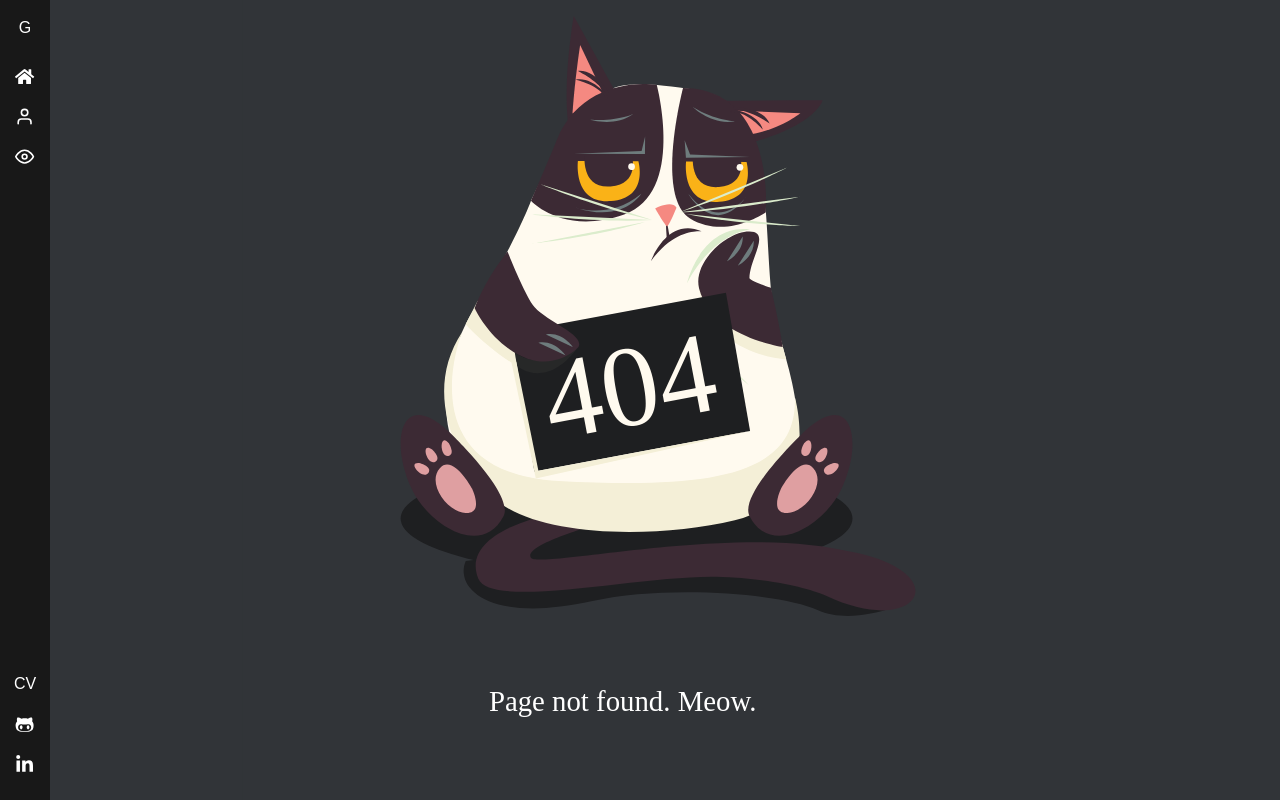
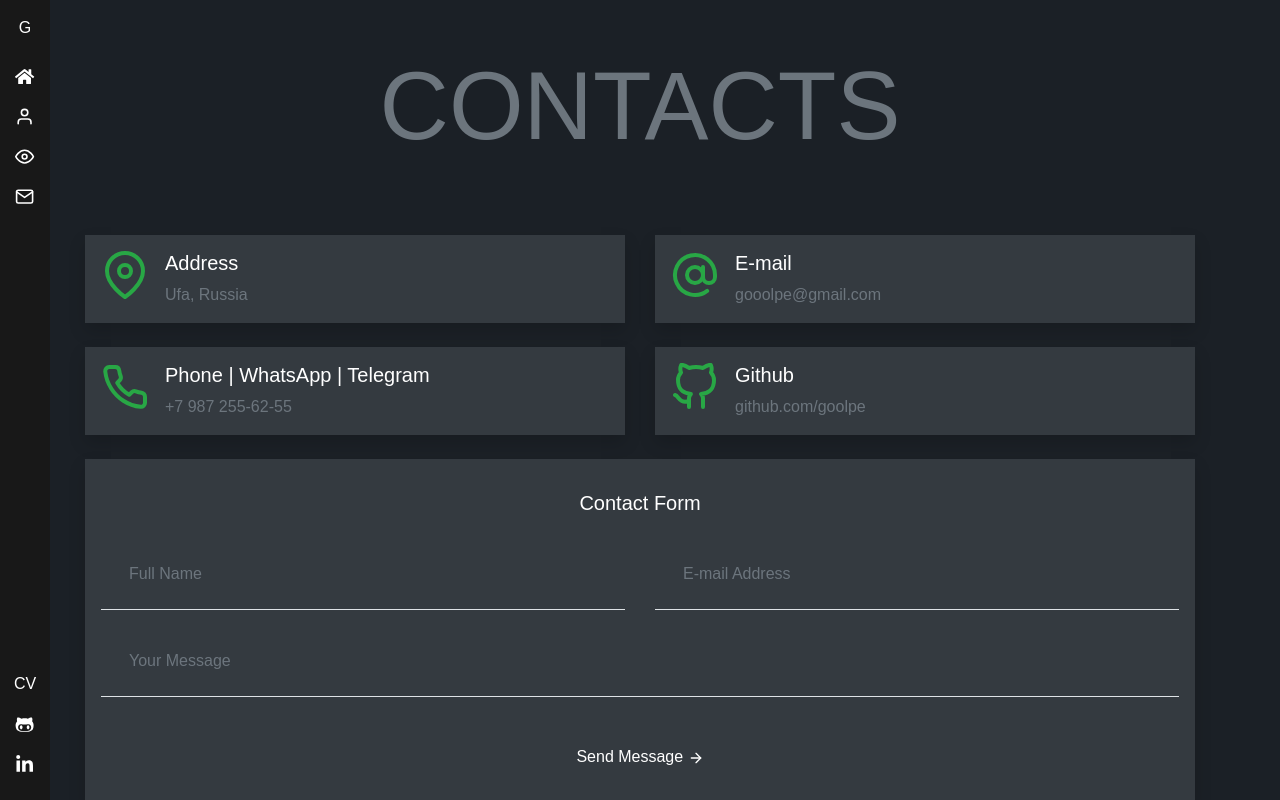
Before and after one commit to Goolpe/portfolioReact, a React (Create React App) app: page /contacts in a window 1280 px wide. Built offline with nearby package versions, Linux system fonts and the light colour scheme; a web font is replaced by a local one.

Commit message:
contacts page

```diff
--- a/src/App.js
+++ b/src/App.js
@@ -1,10 +1,8 @@
 import React, { Component } from 'react';
-import logo from './logo.svg';
 import {
   BrowserRouter as Router,
   Route,
-  Switch,
-  Redirect
+  Switch
 } from 'react-router-dom';
 import Home from './components/Home';
 import About from './components/About';
@@ -12,6 +10,7 @@ import Works from './components/Works';
 import Work from './components/Work';
 import Navigation from './components/Navigation';
 import error404Page from './components/error404page';
+import Contacts from './components/Contacts';
 
 class App extends Component {
   render() {
@@ -24,6 +23,7 @@ class App extends Component {
             <Route path="/about" component={About} />
             <Route path="/works" component={Works} />
             <Route path="/work/:id" component={Work} />
+            <Route path="/contacts" component={Contacts} />
             <Route path="/*" component={error404Page} />
           </Switch>
         </React.Fragment>
--- a/src/components/About.js
+++ b/src/components/About.js
@@ -1,5 +1,4 @@
 import React, {Component} from 'react';
-import { FaGithubAlt, FaLinkedinIn } from 'react-icons/fa';
 
 class About extends Component{
 	render(){
--- /dev/null
+++ b/src/components/Contacts.js
@@ -0,0 +1,84 @@
+import React, {Component} from 'react';
+import { FiAtSign, FiMapPin, FiPhone, FiGithub, FiArrowRight } from "react-icons/fi";
+import { Button, Form, FormGroup, Input } from 'reactstrap';
+
+class Contacts extends Component{
+	render(){
+		return(
+			<section id="Contacts" style={{background: "#1b2026"}}>
+				<div className="container text-center" >
+					<h1 className="text-muted display-1 pt-5">CONTACTS</h1>
+					<div className="text-white row mt-5 text-left">
+						<div className="col-12 col-md-6">
+							<div className="bg-dark shadow p-3 mt-4">
+								<div className="d-flex">
+								<FiMapPin size="3em" className="text-success mr-3"/>
+								<span>
+									<h5>Address</h5>
+									<p className="text-muted m-0">Ufa, Russia</p>
+								</span>
+								</div>
+							</div>
+						</div>
+						<div className="col-12 col-md-6">
+							<div className="bg-dark shadow p-3 mt-4">
+								<div className="d-flex">
+								<FiAtSign size="3em" className="text-success mr-3"/>
+								<span>
+									<h5>E-mail</h5>
+									<p className="text-muted m-0">gooolpe@gmail.com</p>
+								</span>
+								</div>
+							</div>
+						</div>
+						<div className="col-12 col-md-6">
+							<div className="bg-dark shadow p-3 mt-4">
+								<div className="d-flex">
+								<FiPhone size="3em" className="text-success mr-3"/>
+								<span>
+									<h5>Phone | WhatsApp | Telegram</h5>
+									<p className="text-muted m-0">+7 987 255-62-55</p>
+								</span>
+								</div>
+							</div>
+						</div>
+						<div className="col-12 col-md-6">
+							<div className="bg-dark shadow p-3 mt-4">
+								<div className="d-flex">
+								<FiGithub size="3em" className="text-success mr-3"/>
+								<span>
+									<h5>Github</h5>
+									<p className="text-muted m-0">github.com/goolpe</p>
+								</span>
+								</div>
+							</div>
+						</div>
+					</div>
+					<div className="bg-dark text-white shadow p-3 mt-4">
+						<Form method="POST" action="https://formspree.io/gooolpe@gmail.com">
+							<h5 className="p-3">Contact Form</h5>
+							<div className="row ">
+								<div className="col-12 col-md-6">
+							        <FormGroup className="p-3 border-bottom">
+							          <Input type="text" name="fullname" className="bg-transparent border-0 text-white" placeholder="Full Name" required />
+							        </FormGroup>
+						        </div>
+						        <div className="col-12 col-md-6">
+							        <FormGroup className="p-3 border-bottom">
+							          <Input type="email" name="email" className="bg-transparent border-0 text-white" placeholder="E-mail Address" required />
+							        </FormGroup>
+						        </div>
+					        </div>
+					        <FormGroup className="p-3 border-bottom">
+					          <Input type="text" name="msg" className="bg-transparent border-0 text-white" placeholder="Your Message" required />
+					        </FormGroup>
+					        <Button className="p-3 mt-3 bg-transparent border-0">Send Message <FiArrowRight /></Button>
+					    </Form>
+				    </div>
+				</div>
+			</section>
+		)
+	}
+}
+
+export default Contacts;
--- a/src/components/Home.js
+++ b/src/components/Home.js
@@ -1,20 +1,15 @@
-import React, {Component} from 'react';
+import React from 'react';
 
-class Home extends Component{
-	constructor(props){
-		super(props);
-	}
-	render(){
+function Home(props){
 		return(
-			<div id="Home">
+			<section id="Home">
 				<div className="wrapper text-center text-white">
 					<div className="d-flex justify-content-center ">
-						<h1 className="align-self-center font-weight-bold"><span>ARTUR | DEV</span></h1>
+						<h1 className="align-self-center font-weight-bold"><span>ARTUR | DEVELOPER</span></h1>
 					</div>
 				</div>
-			</div>
+			</section>
 		)
-	}
 }
 
 export default Home;
--- a/src/components/Navigation.js
+++ b/src/components/Navigation.js
@@ -1,7 +1,7 @@
 import React, {Component} from 'react';
 import { Link } from 'react-router-dom';
 import { FaHome, FaGithubAlt, FaLinkedinIn } from 'react-icons/fa';
-import { FiUser, FiEye} from "react-icons/fi";
+import { FiUser, FiEye, FiMail} from "react-icons/fi";
 import { UncontrolledTooltip } from 'reactstrap';
 
 class Navigation extends Component{
@@ -34,6 +34,10 @@ class Navigation extends Component{
 						<li className="pb-2 pt-2" id="TooltipPortfolio"><Link to="/works"><FiEye color="white" size="1.2em"/></Link></li>
 						<UncontrolledTooltip className="ml-1" placement="right" target="TooltipPortfolio">
 					        Portfolio
+					    </UncontrolledTooltip>
+					    <li className="pb-2 pt-2" id="TooltipContacts"><Link to="/contacts"><FiMail color="white" size="1.2em"/></Link></li>
+						<UncontrolledTooltip className="ml-1" placement="right" target="TooltipContacts">
+					        Contacts
 					    </UncontrolledTooltip>
 					</ul>
 					<ul className="text-center">
--- a/src/components/Work.js
+++ b/src/components/Work.js
@@ -1,7 +1,6 @@
 import React, {Component} from 'react';
 import works from './works.json';
-import { Nav, NavItem, NavLink, Card, CardImg, CardText, CardBody,
-  CardTitle, CardSubtitle, Button } from 'reactstrap';
+import { Nav, NavItem, Card, CardImg, CardBody, CardTitle} from 'reactstrap';
 import { Link } from 'react-router-dom';
 import { FaAngleLeft } from 'react-icons/fa';
 
@@ -9,15 +8,14 @@ class Work extends Component{
 	constructor(props){
 		super(props);
 		this.state={
-			work: works.find(work=> work.id == this.props.match.params.id)
 		}
 	}
 	render(){
-		const work = this.state.work;
+		const work = works.find(work => work.id == this.props.match.params.id);
 	return(
 		<section id="Work" style={{background: "#20232c"}}>
 			<div className="container text-center" >
-				<h1 className="text-muted display-1 pt-5">{work.title.toUpperCase()}</h1>
+				<h1 className="text-muted display-1 pt-5">{work.title}</h1>
 				<Nav>
 		          <NavItem>
 		            	<Link className="nav-link" to="/works"><FaAngleLeft/>Back to portfolio</Link>
@@ -25,11 +23,11 @@ class Work extends Component{
 		        </Nav>
 		        <div className="row text-white">
 		        	<div className="col-12 col-md-4 mt-4" >
-			        	<Card className="bg-dark shadow mb-4">
-					        <div style={{height:"200px", overflow: "hidden"}}><CardImg top width="100%" src={work.picture} alt="Card image cap" /></div>
+			        	<Card className="bg-dark text-white shadow rounded-0 mb-4">
+					        <div style={{height:"200px", overflow: "hidden"}}><CardImg top width="100%" src={work.picture} className="rounded-0" alt="Card image cap" /></div>
 					        <CardBody className="text-left">
-					          <CardTitle>{work.title}</CardTitle>
-					        </CardBody>
+						        <CardTitle>{work.title}</CardTitle>
+						    </CardBody>
 					    </Card>
 					    <p>{work.date}</p>
 					    <a href={work.github} className="btn btn-dark shadow" rel="noopener noreferrer" target="_blank">Github</a>
--- a/src/components/Works.js
+++ b/src/components/Works.js
@@ -1,7 +1,7 @@
 import React, {Component} from 'react';
 import works from './works.json';
-import { Nav, NavItem, NavLink, Card, CardImg, CardText, CardBody,
-  CardTitle, CardSubtitle, Button } from 'reactstrap';
+import { Nav, NavItem, NavLink, Card, CardImg, CardBody,
+  CardTitle } from 'reactstrap';
 import { Link } from 'react-router-dom';
 
 class Works extends Component{
@@ -15,14 +15,14 @@ class Works extends Component{
 	}
 	render(){
 		const itemList = works.filter(work=>
-		this.state.Allactive && work.type ||
-		this.state.SPAactive && work.type == "SPA" ||
-		this.state.Shopactive && work.type == "Shop"
+		this.state.Allactive ? work.type :
+		this.state.SPAactive ? work.type === "SPA" :
+		this.state.Shopactive && work.type === "Shop"
 			).map((work,index)=>
 			<div className="col-12 col-md-4 mt-4" key={index}>
 				<Link to={`/work/${work.id}`}>
-					<Card className="bg-dark text-white shadow">
-				        <div style={{height:"200px", overflow: "hidden"}}><CardImg top width="100%" src={work.picture} alt="Card image cap" /></div>
+					<Card className="bg-dark text-white shadow rounded-0">
+				        <div style={{height:"200px", overflow: "hidden"}}><CardImg top width="100%" src={work.picture} className="rounded-0" alt="Card image cap" /></div>
 				        <CardBody className="text-left">
 				          <CardTitle>{work.title}</CardTitle>
 				        </CardBody>
--- a/src/components/error404page.js
+++ b/src/components/error404page.js
@@ -1,5 +1,4 @@
 import React, {Component} from 'react';
-import { Link} from 'react-router-dom';
 
 class error404Page extends Component{
   componentDidMount() {
--- a/src/index.css
+++ b/src/index.css
@@ -1,7 +1,8 @@
-p,body {
+body {
   margin: 0;
   padding: 0;
   font-family: 'Allerta Stencil', sans-serif !important;
+  background: #000;
 }
 
 a{
@@ -16,6 +17,7 @@ ul{
 
 section{
 	height:100vh;
+	overflow-y: auto;
 }
 
 #Navigation{
@@ -23,6 +25,7 @@ section{
 	width: 50px;
 	background: #181818;
 	z-index: 999;
+	overflow: hidden;
 }
 
 #Home{
@@ -48,7 +51,7 @@ section{
 }
 
 #Home h1{
-	font-size: 12em;
+	font-size: 8em;
 	overflow:hidden;
   	white-space:nowrap;
   	animation: showup 7s;
@@ -67,8 +70,8 @@ section{
 }
 
 @keyframes slidein {
-    0% { margin-left:-800px; }
-    20% { margin-left:-800px; }
+    0% { margin-left:-500px; }
+    20% { margin-left:-500px; }
     35% { margin-left:0px; }
     100% { margin-left:0px; }
 }
@@ -77,3 +80,7 @@ section{
 	transform: scale(1.1);
 	transition: .5s;
 }
+
+#Contacts input:focus {
+    box-shadow: none;
+}
```
